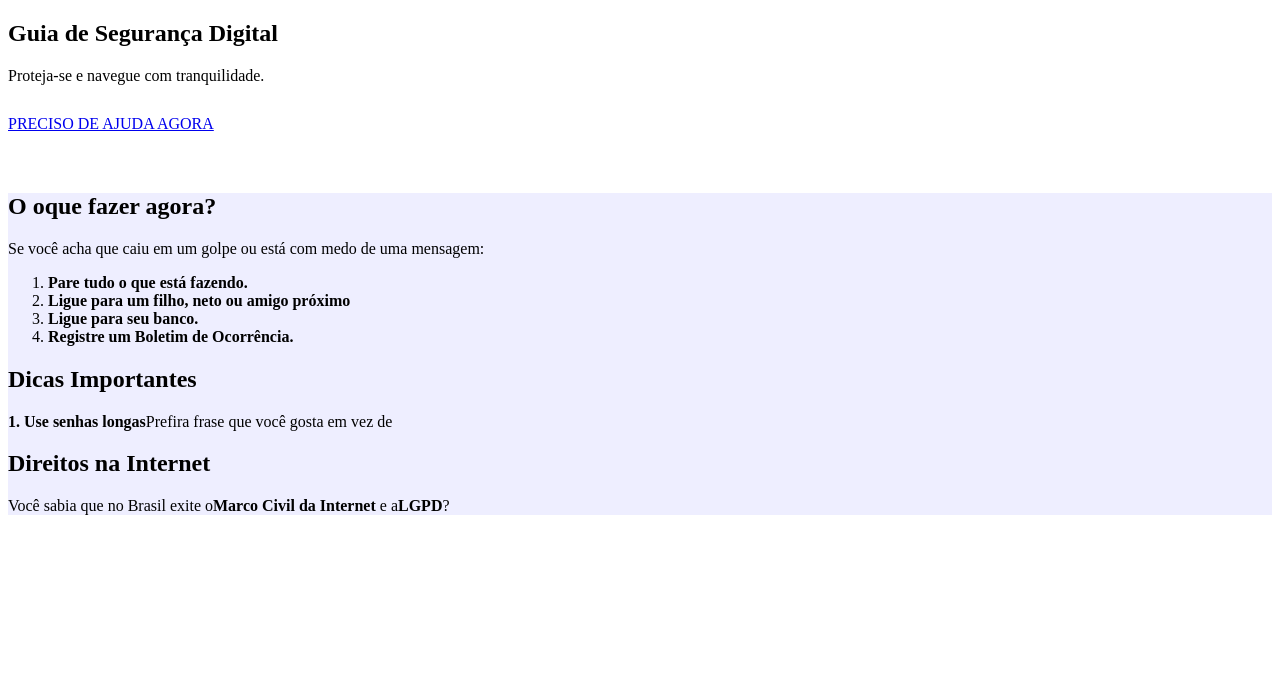
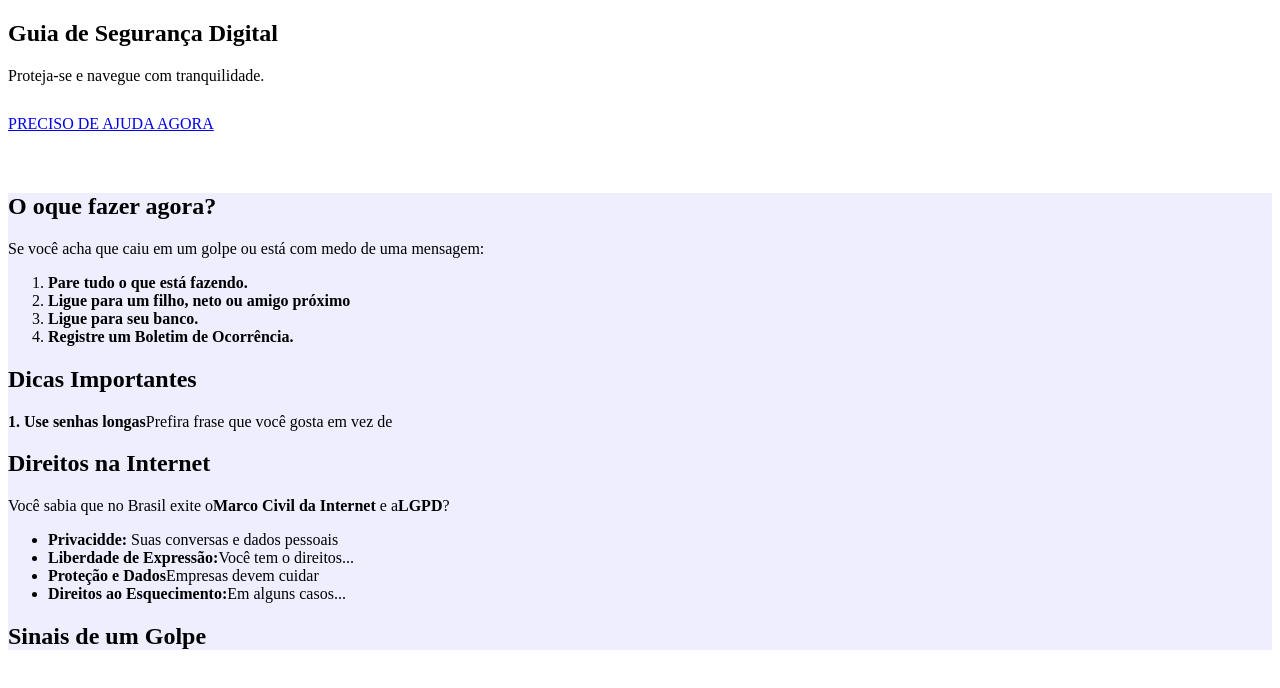
Before and after one commit to carlosconceicaomartins-bot/seguran-a, a plain HTML site: page index.html in a window 1280 px wide. Drawn offline with Linux system fonts and the light colour scheme.

Commit message:
Update index.html

```diff
--- a/index.html
+++ b/index.html
@@ -4,6 +4,7 @@
    <meta charset="UTF-8">
    <meta name="viewport" content="width=device-width, initial-scale=1.0">
    <title>\Segurança Digital para Idosos</title>
+   <link rel="stylesheet" href="style.css">
 </head>
 <body>
    <section class="banner">
@@ -35,6 +36,14 @@
         <p>
             Você sabia que no Brasil exite o<strong>Marco Civil da Internet</strong> e a<strong>LGPD</strong>?
         </p>
+        <ul>
+           <li><strong>Privacidde:</strong> Suas conversas e dados pessoais</li>
+           <li><strong>Liberdade de Expressão:</strong>Você tem o direitos...</li>
+           <li><Strong>Proteção e Dados</Strong>Empresas devem cuidar</li>
+           <li><strong>Direitos ao Esquecimento:</strong>Em alguns casos...</li>
+        </ul>
+        <section id="golpes">
+            <h2>Sinais de um Golpe</h2>
 
 
    </section>
```
